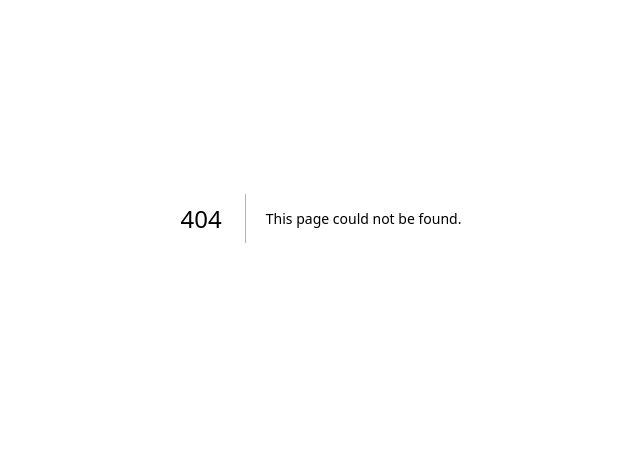
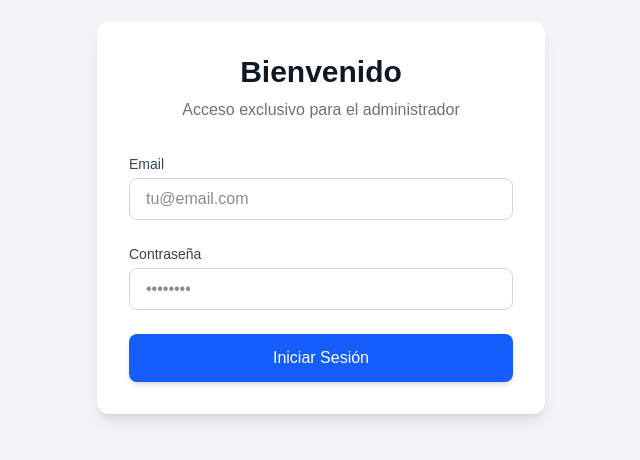
Before and after one commit to nicoverdin/personal-web, a Next.js app in the folder frontend/: page /login in a window 1280 px wide. Before the commit this address had no page. Shown: the part 182-642 px from the top of the page, without its empty margins (319-959 px from the left). Built offline with nearby package versions, Linux system fonts and the light colour scheme.

Commit message:
feat(frontend): implement login page, admin dashboard and cookie auth

```diff
--- a/frontend/package.json
+++ b/frontend/package.json
@@ -9,12 +9,14 @@
     "lint": "eslint"
   },
   "dependencies": {
+    "js-cookie": "^3.0.5",
     "next": "16.1.1",
     "react": "19.2.3",
     "react-dom": "19.2.3"
   },
   "devDependencies": {
     "@tailwindcss/postcss": "^4",
+    "@types/js-cookie": "^3.0.6",
     "@types/node": "^20",
     "@types/react": "^19",
     "@types/react-dom": "^19",
--- /dev/null
+++ b/frontend/src/app/admin/page.tsx
@@ -0,0 +1,131 @@
+'use client';
+
+import { useEffect, useState } from 'react';
+import { useRouter } from 'next/navigation';
+import Cookies from 'js-cookie';
+
+export default function AdminPage() {
+  const router = useRouter();
+  const [isLoading, setIsLoading] = useState(false);
+
+  // Estado para el formulario
+  const [formData, setFormData] = useState({
+    title: '',
+    description: '',
+    url: ''
+  });
+
+  // 1. PROTECCIÓN DE RUTA 🛡️
+  useEffect(() => {
+    const token = Cookies.get('token');
+    if (!token) {
+      router.push('/login'); // Si no hay pase, fuera.
+    }
+  }, [router]);
+
+  // Manejar cambios en los inputs
+  const handleChange = (e: React.ChangeEvent<HTMLInputElement | HTMLTextAreaElement>) => {
+    setFormData({ ...formData, [e.target.name]: e.target.value });
+  };
+
+  // 2. ENVIAR PROYECTO 🚀
+  const handleSubmit = async (e: React.FormEvent) => {
+    e.preventDefault();
+    setIsLoading(true);
+
+    const token = Cookies.get('token'); // Recuperamos el token de la cookie
+    const apiUrl = process.env.NEXT_PUBLIC_API_URL || 'http://localhost:3000';
+
+    try {
+      const res = await fetch(`${apiUrl}/projects`, {
+        method: 'POST',
+        headers: {
+          'Content-Type': 'application/json',
+          'Authorization': `Bearer ${token}` // 👈 AQUÍ ESTÁ LA LLAVE MAESTRA
+        },
+        body: JSON.stringify(formData),
+      });
+
+      if (!res.ok) throw new Error('Error al crear proyecto');
+
+      alert('¡Proyecto creado con éxito!');
+      setFormData({ title: '', description: '', url: '' }); // Limpiar formulario
+
+    } catch (error) {
+      alert('Error: No tienes permisos o el token ha expirado.');
+      router.push('/login');
+    } finally {
+      setIsLoading(false);
+    }
+  };
+
+  return (
+    <div className="min-h-screen bg-gray-50 p-8">
+      <div className="max-w-2xl mx-auto">
+        <div className="flex justify-between items-center mb-8">
+          <h1 className="text-3xl font-bold text-gray-900">Panel de Control</h1>
+          <button
+            onClick={() => {
+              Cookies.remove('token');
+              router.push('/');
+            }}
+            className="text-red-600 hover:text-red-800 font-medium"
+          >
+            Cerrar Sesión
+          </button>
+        </div>
+
+        {/* Formulario de Creación */}
+        <div className="bg-white rounded-xl shadow-md p-6">
+          <h2 className="text-xl font-semibold mb-4">Añadir Nuevo Proyecto</h2>
+
+          <form onSubmit={handleSubmit} className="space-y-4">
+            <div>
+              <label className="block text-sm font-medium text-gray-700">Título</label>
+              <input
+                name="title"
+                value={formData.title}
+                onChange={handleChange}
+                required
+                className="mt-1 w-full px-4 py-2 border rounded-lg focus:ring-2 focus:ring-blue-500 outline-none"
+                placeholder="Ej: Mi Portafolio"
+              />
+            </div>
+
+            <div>
+              <label className="block text-sm font-medium text-gray-700">Descripción</label>
+              <textarea
+                name="description"
+                value={formData.description}
+                onChange={handleChange}
+                required
+                rows={3}
+                className="mt-1 w-full px-4 py-2 border rounded-lg focus:ring-2 focus:ring-blue-500 outline-none"
+                placeholder="Breve descripción del proyecto..."
+              />
+            </div>
+
+            <div>
+              <label className="block text-sm font-medium text-gray-700">URL (Opcional)</label>
+              <input
+                name="url"
+                value={formData.url}
+                onChange={handleChange}
+                className="mt-1 w-full px-4 py-2 border rounded-lg focus:ring-2 focus:ring-blue-500 outline-none"
+                placeholder="https://..."
+              />
+            </div>
+
+            <button
+              type="submit"
+              disabled={isLoading}
+              className="w-full bg-blue-600 text-white py-2 px-4 rounded-lg hover:bg-blue-700 transition disabled:bg-blue-300"
+            >
+              {isLoading ? 'Guardando...' : 'Publicar Proyecto'}
+            </button>
+          </form>
+        </div>
+      </div>
+    </div>
+  );
+}
--- /dev/null
+++ b/frontend/src/app/login/page.tsx
@@ -0,0 +1,111 @@
+'use client'; // 👈 Importante: Esto es un componente interactivo (navegador)
+
+import { useState } from 'react';
+import { useRouter } from 'next/navigation';
+import Cookies from 'js-cookie';
+
+export default function LoginPage() {
+  const router = useRouter();
+
+  // Estados para manejar el formulario
+  const [email, setEmail] = useState('');
+  const [password, setPassword] = useState('');
+  const [error, setError] = useState('');
+  const [isLoading, setIsLoading] = useState(false);
+
+  // Función que se ejecuta al enviar el formulario
+  const handleSubmit = async (e: React.FormEvent) => {
+    e.preventDefault();
+    setIsLoading(true);
+    setError('');
+
+    try {
+      // 1. Llamamos al Backend
+      const apiUrl = process.env.NEXT_PUBLIC_API_URL || 'http://localhost:3000';
+      const res = await fetch(`${apiUrl}/auth/login`, {
+        method: 'POST',
+        headers: { 'Content-Type': 'application/json' },
+        body: JSON.stringify({ email, password }),
+      });
+
+      const data = await res.json();
+
+      if (!res.ok) {
+        throw new Error(data.message || 'Error al iniciar sesión');
+      }
+
+      // 2. ¡Éxito! Guardamos el token en una Cookie
+      // 'token' es el nombre, data.access_token es el valor JWT
+      // { expires: 1 } significa que dura 1 día
+      Cookies.set('token', data.access_token, { expires: 1 });
+
+      // 3. Redirigimos al usuario al futuro Panel de Admin
+      router.push('/admin');
+
+    } catch (err: any) {
+      setError(err.message);
+    } finally {
+      setIsLoading(false);
+    }
+  };
+
+  return (
+    <div className="min-h-screen flex items-center justify-center bg-gray-100 p-4">
+      <div className="max-w-md w-full bg-white rounded-xl shadow-lg p-8">
+        <div className="text-center mb-8">
+          <h1 className="text-3xl font-bold text-gray-900">Bienvenido</h1>
+          <p className="text-gray-500 mt-2">Acceso exclusivo para el administrador</p>
+        </div>
+
+        {/* Mensaje de Error */}
+        {error && (
+          <div className="mb-4 p-3 bg-red-100 text-red-700 rounded-lg text-sm text-center">
+            {error}
+          </div>
+        )}
+
+        <form onSubmit={handleSubmit} className="space-y-6">
+          <div>
+            <label className="block text-sm font-medium text-gray-700 mb-1">
+              Email
+            </label>
+            <input
+              type="email"
+              required
+              className="w-full px-4 py-2 border border-gray-300 rounded-lg focus:ring-2 focus:ring-blue-500 focus:border-blue-500 outline-none transition"
+              placeholder="tu@email.com"
+              value={email}
+              onChange={(e) => setEmail(e.target.value)}
+            />
+          </div>
+
+          <div>
+            <label className="block text-sm font-medium text-gray-700 mb-1">
+              Contraseña
+            </label>
+            <input
+              type="password"
+              required
+              className="w-full px-4 py-2 border border-gray-300 rounded-lg focus:ring-2 focus:ring-blue-500 focus:border-blue-500 outline-none transition"
+              placeholder="••••••••"
+              value={password}
+              onChange={(e) => setPassword(e.target.value)}
+            />
+          </div>
+
+          <button
+            type="submit"
+            disabled={isLoading}
+            className={`w-full py-3 px-4 rounded-lg text-white font-medium transition
+              ${isLoading
+                ? 'bg-blue-400 cursor-not-allowed'
+                : 'bg-blue-600 hover:bg-blue-700 active:bg-blue-800 shadow-md hover:shadow-lg'
+              }`}
+          >
+            {isLoading ? 'Entrando...' : 'Iniciar Sesión'}
+          </button>
+        </form>
+      </div>
+    </div>
+  );
+}
--- a/frontend/src/app/page.tsx
+++ b/frontend/src/app/page.tsx
@@ -1,9 +1,10 @@
 import { Project } from '@/types/project';
 
 async function getProjects(): Promise<Project[]> {
-  const apiUrl = process.env.NEXT_PUBLIC_API_URL
+  const apiUrl = process.env.INTERNAL_API_URL || process.env.NEXT_PUBLIC_API_URL || 'http://localhost:3000';
 
   try {
+    console.log(`Fetching projects from: ${apiUrl}`);
     const res = await fetch(`${apiUrl}/projects`, {
       cache: 'no-store',
     });
```
Also changed, not shown: 1 other file (tests, documents, lock files or other folders).
